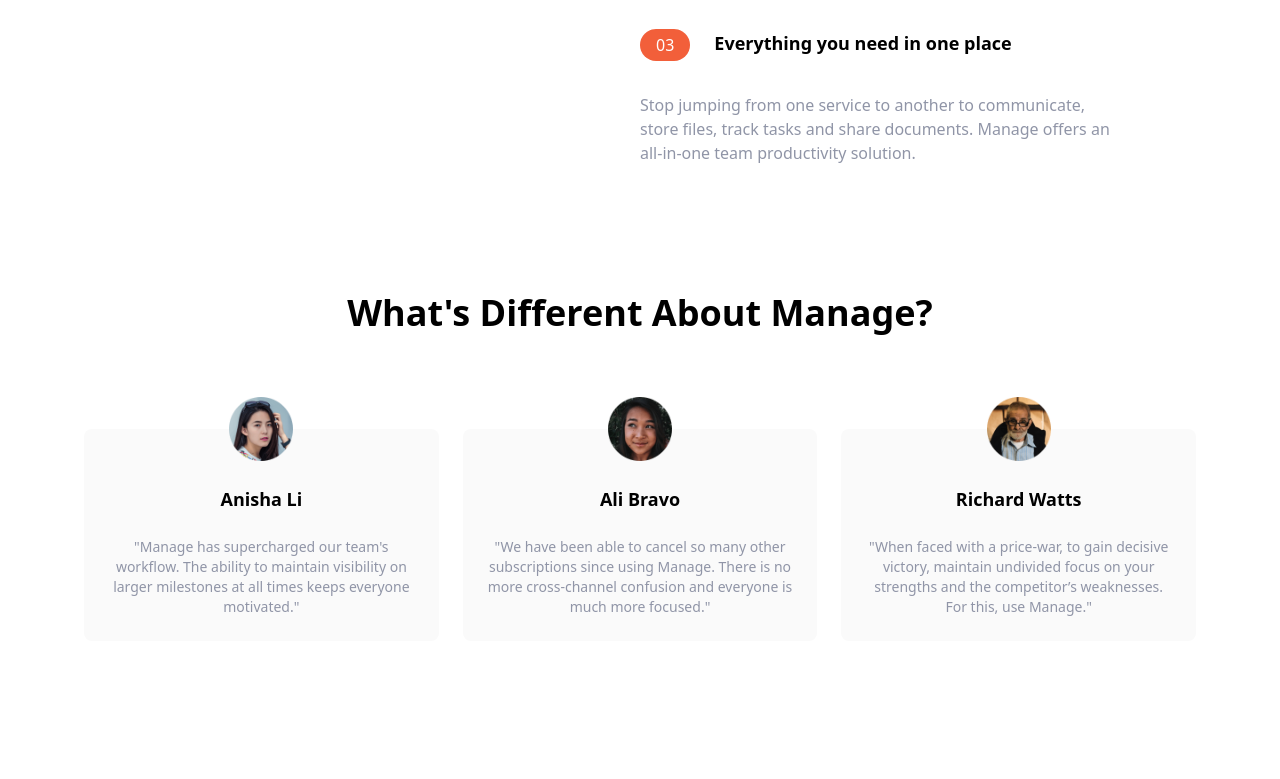
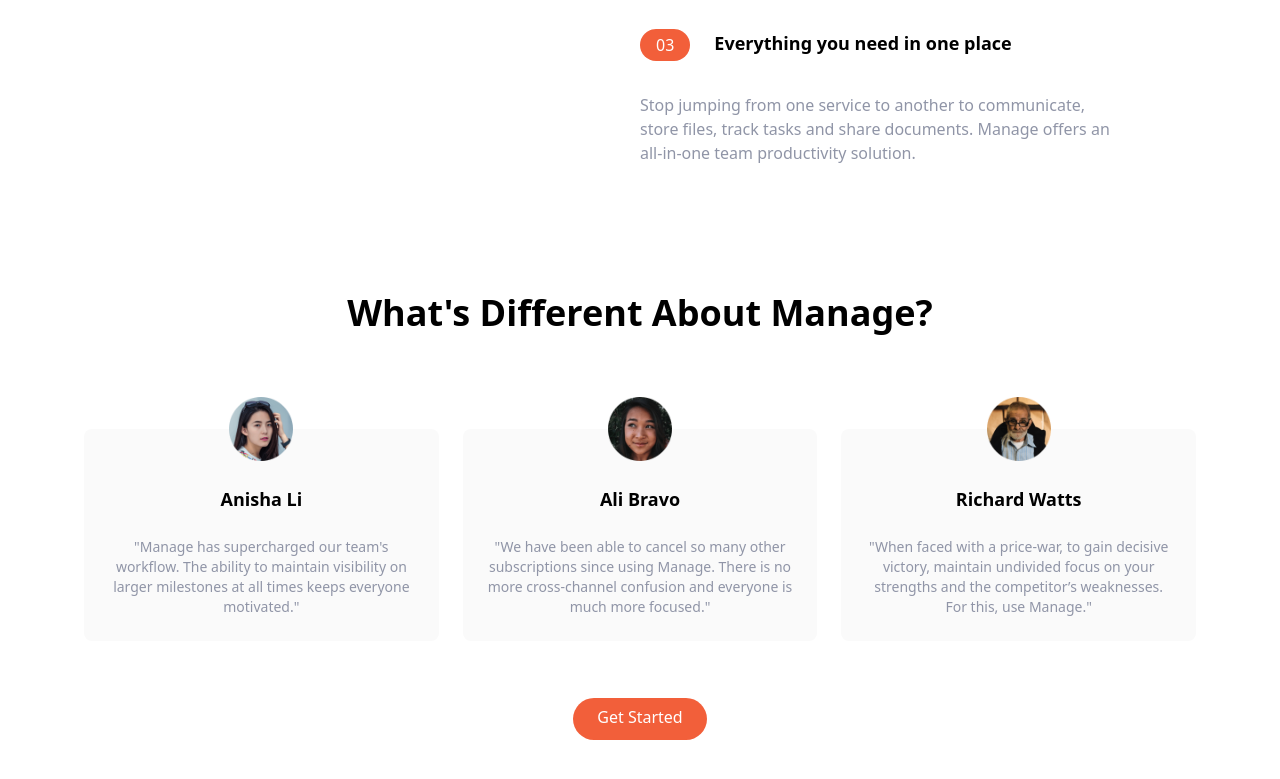
Before and after one commit to vishalicious213/tw-splashboard, a website: page index.html in a window 1280 px wide. Shown: the part 987-1766 px from the top of the page. Before the commit the page ends 1628 px from the top, so only its background shows below. Drawn offline with Linux system fonts and the light colour scheme.

Commit message:
added button to testimonials section

```diff
--- a/index.html
+++ b/index.html
@@ -144,6 +144,11 @@
                     </p>
                 </div>
             </div>
+
+            <!-- Button -->
+            <div class="my-16">
+                <a href="" class="p-3 px-6 pt-2 text-white bg-brightRed rounded-full baseline hover:bg-brightRedLight">Get Started</a>
+            </div>
         </div>
     </section>
 </body>
```
Also changed, not shown: css/main.css.
